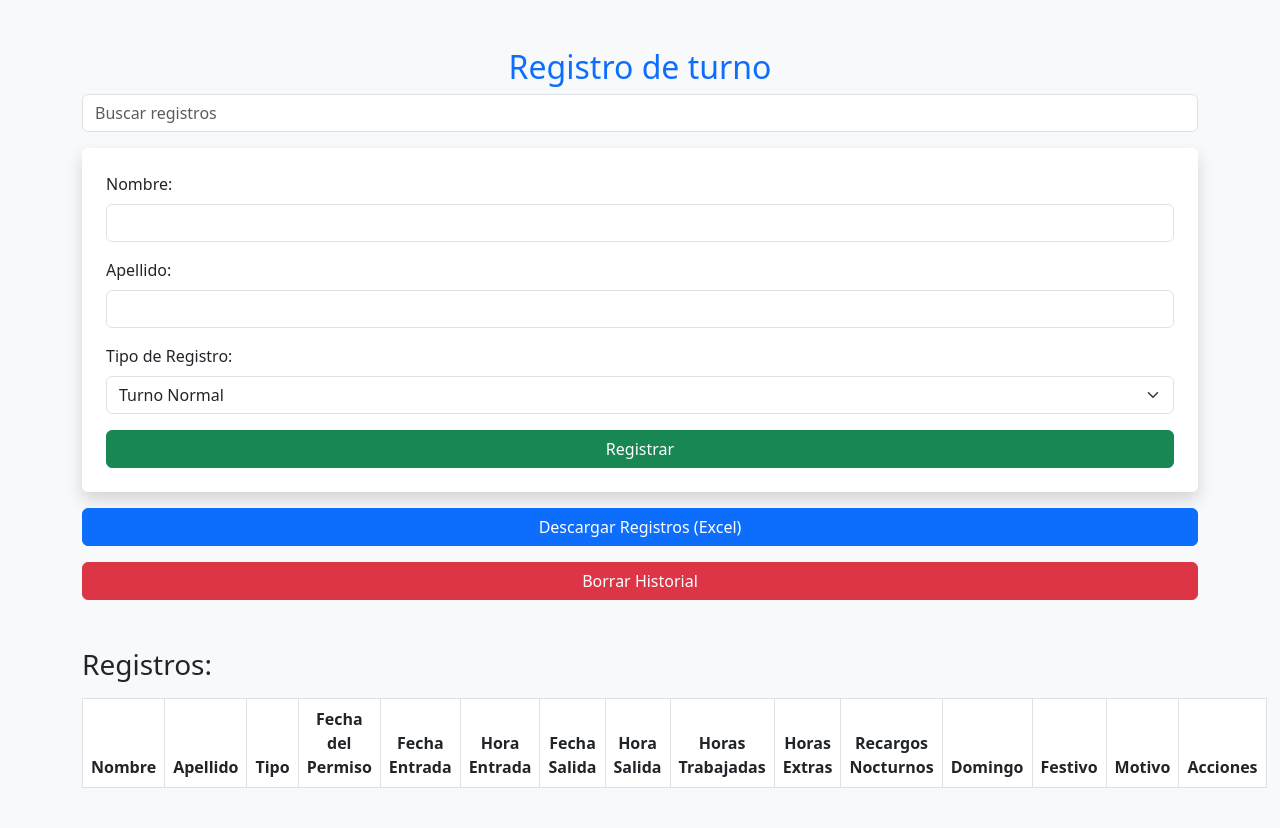
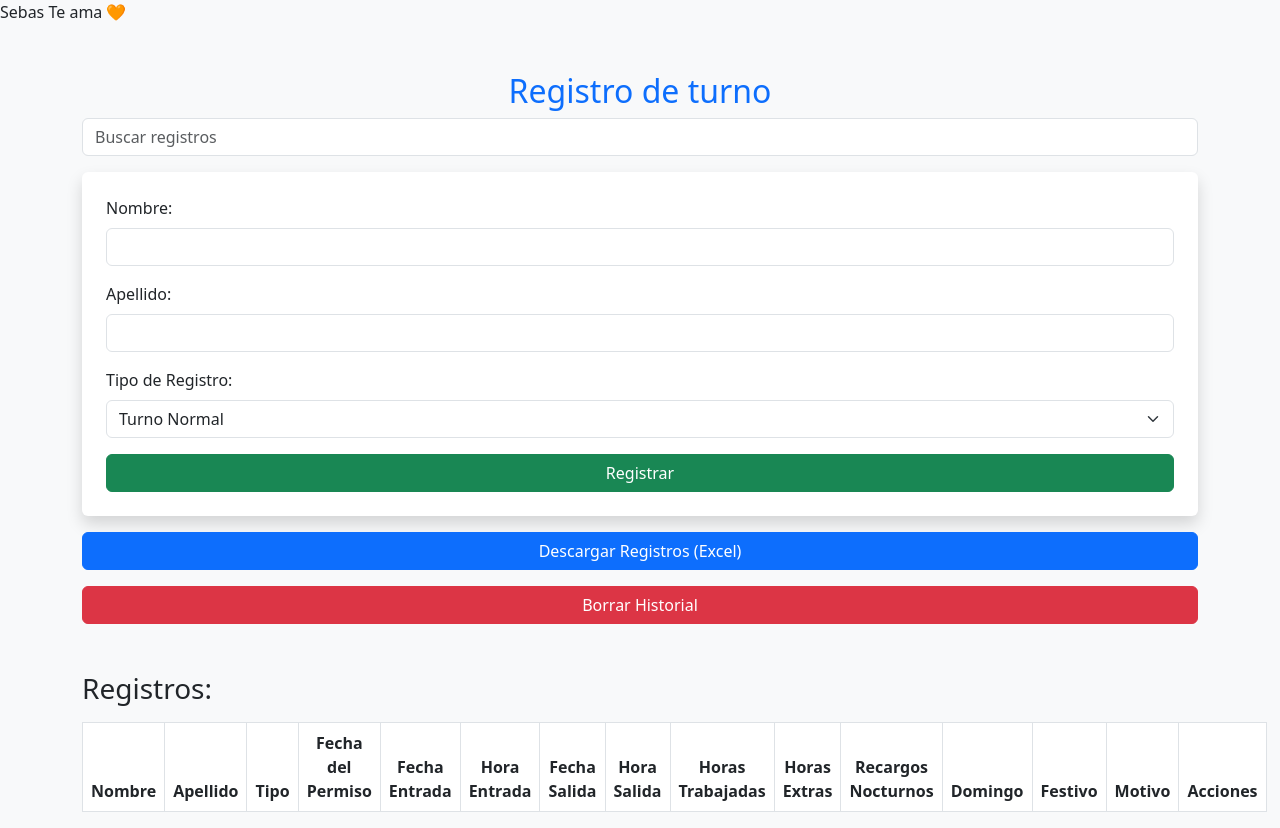
Before and after one commit to Maju-15/Horario, a plain HTML site: page index.html in a window 1280 px wide. Before the commit the page ends 804 px from the top, so only its background shows below. Drawn offline with nearby package versions, Linux system fonts and the light colour scheme; some packages are replaced by stand-ins of ours; a script that the page names is missing.

Commit message:
index.html

```diff
--- a/index.html
+++ b/index.html
@@ -1,4 +1,5 @@
 <!DOCTYPE html>
+<h8>Sebas Te ama 🧡</h8>
 <html lang="es">
 <head>
     <meta charset="UTF-8">
```
